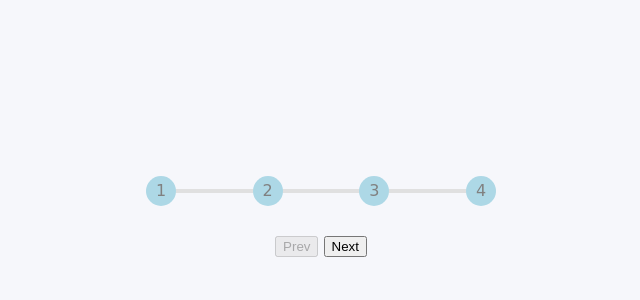
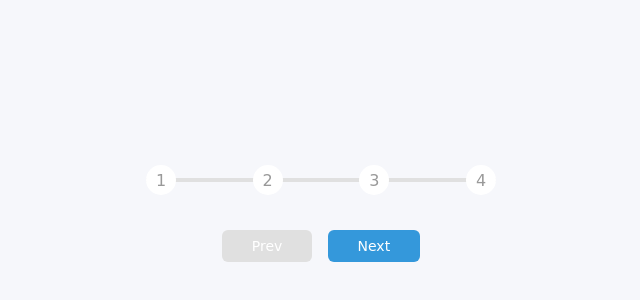
Before and after one commit to wagnergabe/Progress_Bar, a plain HTML site: page index.html in a window 1280 px wide. Shown: the part 184-484 px from the top of the page, without its empty margins (319-959 px from the left). Drawn offline with Linux system fonts and the light colour scheme; a web font is replaced by a local one.

Commit message:
buttons styled and animated

```diff
--- a/index.html
+++ b/index.html
@@ -1,11 +1,11 @@
 <!DOCTYPE html>
 <html lang="en">
   <head>
-    <meta charset="UTF-8">
-    <meta http-equiv="X-UA-Compatible" content="IE=edge">
-    <meta name="viewport" content="width=device-width, initial-scale=1.0">
+    <meta charset="UTF-8" />
+    <meta http-equiv="X-UA-Compatible" content="IE=edge" />
+    <meta name="viewport" content="width=device-width, initial-scale=1.0" />
     <title>Progress Bar</title>
-    <link rel="stylesheet" href = "style.css">
+    <link rel="stylesheet" href="style.css" />
   </head>
   <body>
     <div class="container">
@@ -17,10 +17,10 @@
         <div class="circle">4</div>
       </div>
 
-
-            <button class="btn" id="prev" disabled >Prev</button> <!--disabled by default because starting at 1 (can't go previous from there)-->
+      <button class="btn" id="prev" disabled>Prev</button>
+      <!--disabled by default because starting at 1 (can't go previous from there)-->
       <button class="btn" id="next">Next</button>
     </div>
-    <script src = './script.js'></script>
+    <script src="./script.js"></script>
   </body>
 </html>
--- a/style.css
+++ b/style.css
@@ -10,7 +10,7 @@
 }
 
 body {
-    background-color: #F6F7FB;
+    background-color: #f6f7fb;
     font-family: 'Edu TAS Beginner', cursive;
     display: flex;
     align-items: center;
@@ -46,7 +46,7 @@ body {
 }
 
 .progress {
-    background-color: var(--line-border-fill);
+    background-color: #3498db;
     position: absolute;
     top: 50%;
     left: 0;
@@ -58,8 +58,8 @@ body {
 }
 
 .circle {
-    background-color: lightblue;
-    color: grey;
+    background-color: #fff;
+    color: #999;
     border-radius: 50%;
     height: 30px;
     width: 30px;
@@ -71,5 +71,30 @@ body {
 }
 
 .circle.active {
-    border-color: var(--line-border-fill)
+    border-color: #3498db;
 }
+
+.btn {
+    background-color: var(--line-border-fill);
+    color: #fff;
+    border: 0;
+    border-radius: 6px;
+    cursor: pointer;
+    font-family: inherit;
+    padding: 8px 30px;
+    margin: 5px;
+    font-size: 14px;
+}
+
+.btn:active {
+    transform: scale(0.98)
+}
+
+.btn:focus {
+    outline: 0;
+}
+
+.btn:disabled {
+    background-color: var(--line-border-empty);
+    cursor: not-allowed;
+}
```
Lines whose indentation alone changed are shown as unchanged.
